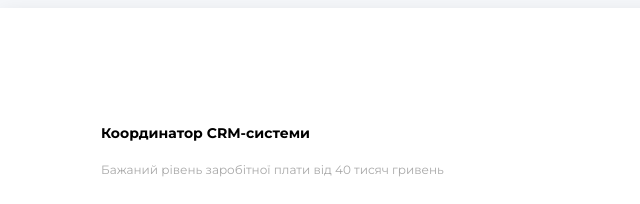
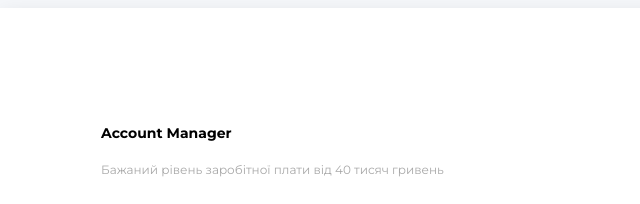
Before and after one commit to OVashchenko91/rezume, a website: page index.html in a window 1280 px wide. Shown: the top 204 px of the page, 344-984 px from the left. Drawn offline with Linux system fonts and the light colour scheme.

Commit message:
Update index.html

```diff
--- a/index.html
+++ b/index.html
@@ -17,7 +17,7 @@
     <div class="main-content">
         <!--about user-->
         <div class="about">
-            <h2 class="about-pisition">Координатор СRM-системи</h2>
+            <h2 class="about-pisition">Account Manager</h2>
             <p class="period">Бажаний рівень заробітної плати від 40 тисяч гривень</p>
             <h1 class="about-name">Оксана Ващенко</h1>
 
```
